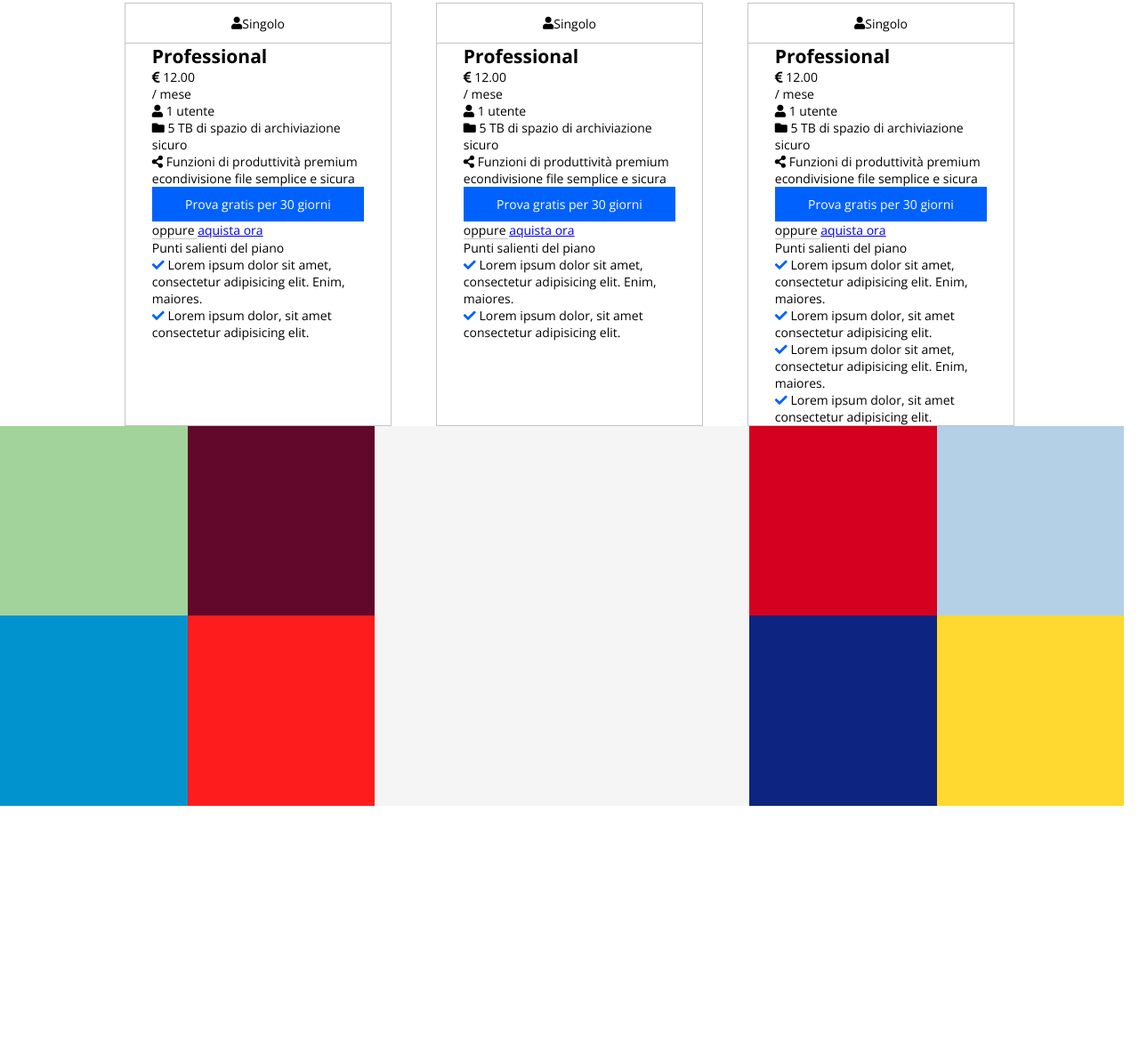
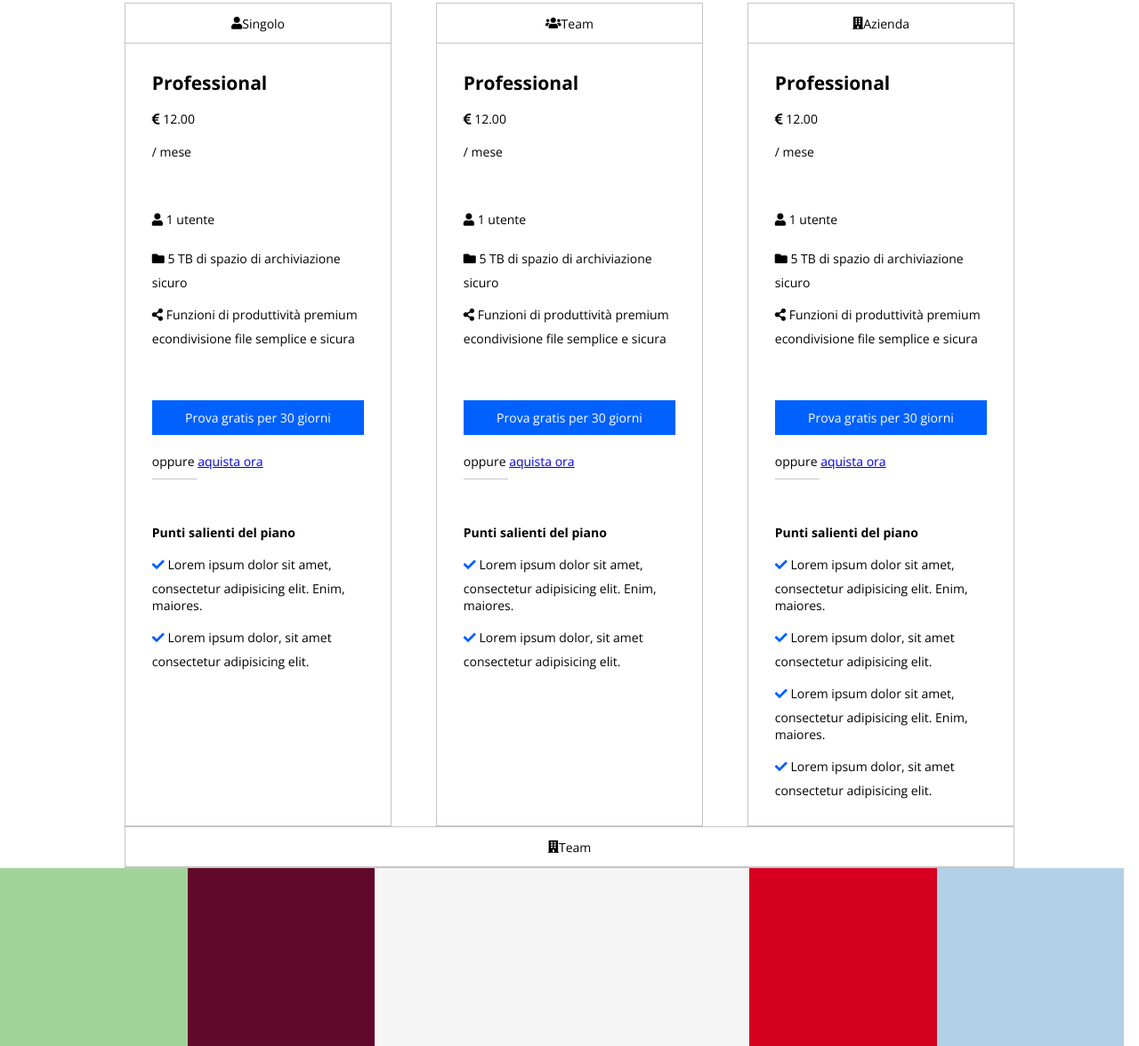
Before and after one commit to ValerioCani/htmlcss-dropbox, a plain HTML site: page index.html in a window 1280 px wide. Shown: the part 1228-2404 px from the top of the page at 89% size. Before the commit the page ends 2134 px from the top, so only its background shows below. Drawn offline with nearby package versions, Linux system fonts and the light colour scheme.

Commit message:
completamento stilizzazione sezione business e inizio sezione team

```diff
--- a/css/style.css
+++ b/css/style.css
@@ -25,6 +25,10 @@ body{
 .container-s{
     max-width: 1000px;
     margin: 0 auto;
+}
+
+.col3{
+    width: 30%;
 }
 
 .large{
@@ -157,12 +161,11 @@ body{
     justify-content: space-between;
 }
 
-.card{
-    width: calc(90% / 3);
+.card, .team{
     border: solid 1px #c5c5c5 ;
 }
 
-.card-subj{
+.card-subj, .team-subj{
     height: 45px;
     border-bottom: solid 1px #c5c5c5 ;
     justify-content: center;
@@ -172,10 +175,20 @@ body{
 .card-cont{
     width: 80%;
     margin: auto;
+    padding:20px 0px;
 }
 
-.card:not(h2){
+.card:not(h2), .team:not(h2){
     font-size: 14px;
+}
+
+.card-cont *{
+    margin-top: 10px;
+    margin-bottom: 10px;
+}
+
+.card-cont div *:nth-child(3n){
+    margin-bottom: 50px;
 }
 
 .card-button{
@@ -203,6 +216,7 @@ body{
     color: #0061ff;
 }
 
+/* parte delle regole della sezione team (alcune sono in comune con sezione business ) */
 
 
 
@@ -210,9 +224,9 @@ body{
 
 
 
-/* regole sezione testimonial */
+/* regole sezione customer */
 
-.testimonial{
+.customer{
     height: calc(100vw / 3);
     width: calc(100vw - 17px);
 }
--- a/index.html
+++ b/index.html
@@ -100,11 +100,13 @@
 
                 <section class="large flex business">
 
-                    <div class="card">
+                    <div class="card col3">
 
                         <div class="card-subj flex"><i class="fas fa-user"></i>  Singolo</div>
 
                         <div class="card-cont">
+
+                            <div>
 
                                 <h2>Professional</h2>
 
@@ -124,7 +126,9 @@
 
                                 <div class="divisore"></div>
 
-                            <p class="card-list">Punti salienti del piano</p>
+                            </div>
+
+                            <p class="card-list"><strong>Punti salienti del piano</strong></p>
 
                             <p class="card-list-item"><i class="fas fa-check"></i> Lorem ipsum dolor sit amet, consectetur adipisicing elit. Enim, maiores.</p>
 
@@ -134,11 +138,13 @@
 
                     </div>
 
-                    <div class="card">
+                    <div class="card col3">
 
-                        <div class="card-subj flex"><i class="fas fa-user"></i>  Singolo</div>
+                        <div class="card-subj flex"><i class="fas fa-users"></i>  Team</div>
 
                         <div class="card-cont">
+
+                            <div>
 
                                 <h2>Professional</h2>
 
@@ -158,7 +164,9 @@
 
                                 <div class="divisore"></div>
 
-                            <p class="card-list">Punti salienti del piano</p>
+                            </div>
+
+                            <p class="card-list"><strong>Punti salienti del piano</strong></p>
 
                             <p class="card-list-item"><i class="fas fa-check"></i> Lorem ipsum dolor sit amet, consectetur adipisicing elit. Enim, maiores.</p>
 
@@ -168,11 +176,13 @@
 
                     </div>
 
-                    <div class="card">
+                    <div class="card col3">
 
-                        <div class="card-subj flex"><i class="fas fa-user"></i>  Singolo</div>
+                        <div class="card-subj flex"><i class="fas fa-building"></i>  Azienda</div>
 
                         <div class="card-cont">
+
+                            <div>
 
                                 <h2>Professional</h2>
 
@@ -192,7 +202,9 @@
 
                                 <div class="divisore"></div>
 
-                            <p class="card-list">Punti salienti del piano</p>
+                            </div>
+
+                            <p class="card-list"><strong>Punti salienti del piano</strong></p>
 
                             <p class="card-list-item"><i class="fas fa-check"></i> Lorem ipsum dolor sit amet, consectetur adipisicing elit. Enim, maiores.</p>
 
@@ -208,7 +220,11 @@
 
                 </section>
 
-                <section class="large team"></section>
+                <section class="large team">
+
+                    <div class="team-subj flex"><i class="fas fa-building"></i>Team </div>
+
+                </section>
 
                 <section class="large flex partner"></section>
 
@@ -218,7 +234,7 @@
 
             </div>
 
-            <div class="testimonial flex">
+            <div class="customer flex">
 
                 <section class="flex f-wrap square-s">
 
```
Lines whose indentation alone changed are shown as unchanged.
